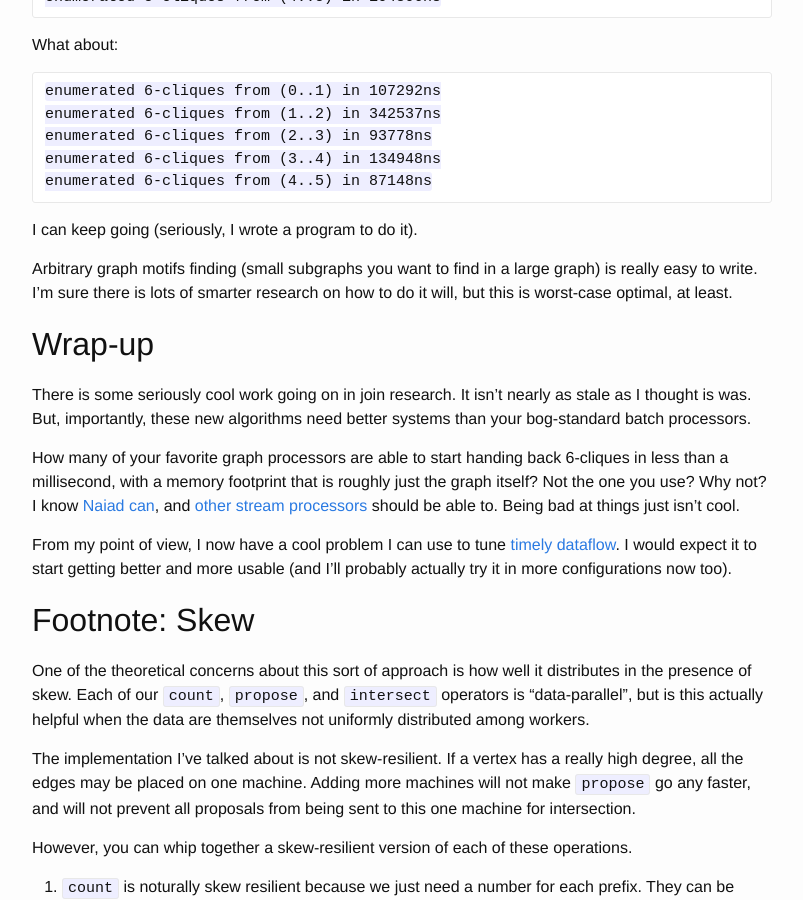
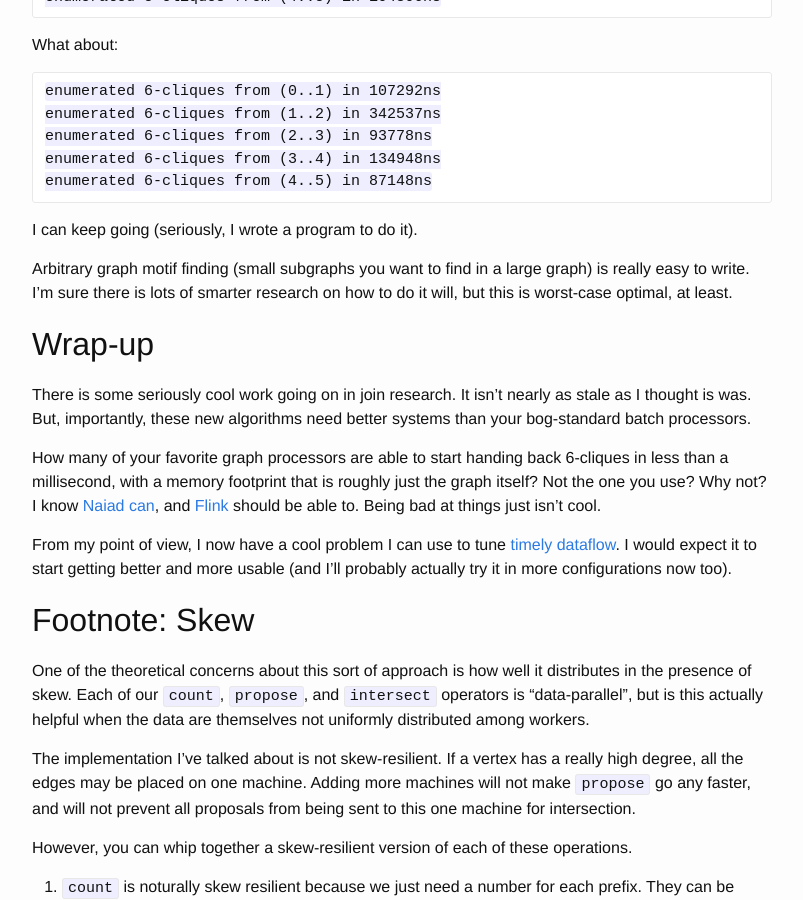
Before and after one commit to frankmcsherry/frankmcsherry.github.io, a Jekyll site: the page built from _posts/2015-04-10-genericjoin.md, in a window 1280 px wide and 900 px high, scrolled down 10325 px. Shown: the whole window, without its empty margins (238-1041 px from the left). Built offline with Jekyll 4.4.1, drawn with Linux system fonts in a browser that asks for light colours; formulas are drawn with MathJax 3; some of the changed lines change nothing that is shown; some of the changed text lies outside the part shown.

Commit message:
less-embarrasing edit

```diff
--- a/_posts/2015-04-10-genericjoin.md
+++ b/_posts/2015-04-10-genericjoin.md
@@ -314,14 +314,14 @@
     computation.0.borrow_mut().set_external_summary(Vec::new(), &mut Vec::new());
 
     // introduce u32s to find triangles rooted from them
-    for node in (0..fragment.borrow().nodes.len()) {
+    for node in (0..graph.borrow().nodes.len()) {
         input.send_messages(&((), node as u64), vec![node as u32]);
         input.advance(&((), node as u64), &((), node as u64 + 1));
         computation.0.borrow_mut().step();
     }
 
     // close input and finish any computation
-    input.close_at(&((), fragment.borrow().nodes.len() as u64));
+    input.close_at(&((), graph.borrow().nodes.len() as u64));
     while computation.0.borrow_mut().step() { }
 }
 {% endhighlight %}
@@ -335,8 +335,8 @@
 {% highlight rust %}
 for epoch in (0..) {
     let node = read_u32_from_console(); // not a real function!
-    input.send_messages(&((), epoch as u64), vec![node as u32]);
-    input.advance(&((), epoch as u64), &((), epoch as u64 + 1));
+    input.send_messages(&((), epoch), vec![node]);
+    input.advance(&((), epoch), &((), epoch + 1));
     computation.0.borrow_mut().step();
 }
 {% endhighlight %}
@@ -414,14 +414,14 @@
 
 I can keep going (seriously, I wrote a program to do it).
 
-Arbitrary graph motifs finding (small subgraphs you want to find in a large graph) is really easy to write. I'm sure there is lots of smarter research on how to do it will, but this is worst-case optimal, at least.
+Arbitrary graph motif finding (small subgraphs you want to find in a large graph) is really easy to write. I'm sure there is lots of smarter research on how to do it will, but this is worst-case optimal, at least.
 
 ## Wrap-up
 
 There is some seriously cool work going on in join research. It isn't nearly as stale as I thought is was.
 But, importantly, these new algorithms need better systems than your bog-standard batch processors.
 
-How many of your favorite graph processors are able to start handing back 6-cliques in less than a millisecond, with a memory footprint that is roughly just the graph itself? Not the one you use? Why not? I know [Naiad can](https://github.com/MicrosoftResearch/NaiadSamples/tree/master/Join), and [other stream processors](https://flink.apache.org) should be able to. Being bad at things just isn't cool.
+How many of your favorite graph processors are able to start handing back 6-cliques in less than a millisecond, with a memory footprint that is roughly just the graph itself? Not the one you use? Why not? I know [Naiad can](https://github.com/MicrosoftResearch/NaiadSamples/tree/master/Join), and [Flink](https://flink.apache.org) should be able to. Being bad at things just isn't cool.
 
 From my point of view, I now have a cool problem I can use to tune [timely dataflow](https://github.com/frankmcsherry/timely-dataflow). I would expect it to start getting better and more usable (and I'll probably actually try it in more configurations now too).
 
```
Also changed, not shown: 2 other files.
